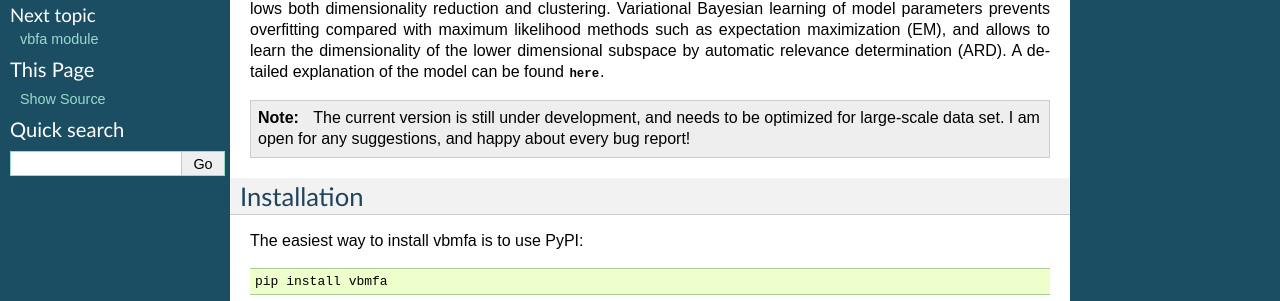
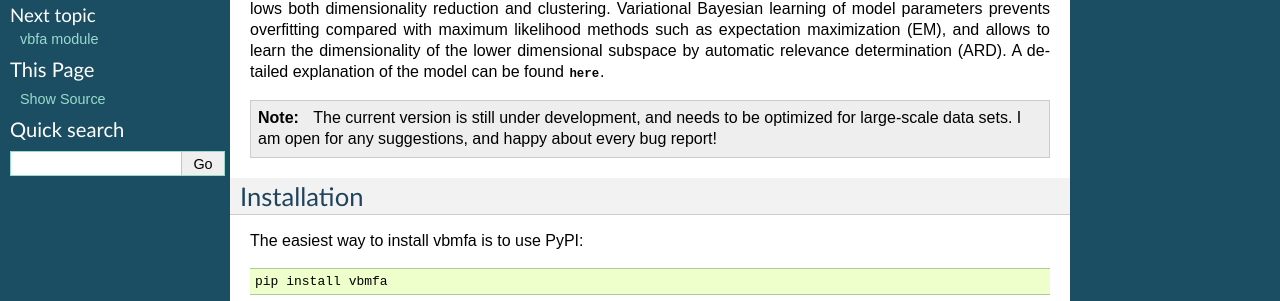
Before and after one commit to cangermueller/vbmfa, a Sphinx documentation site: the page built from docs/source/index.rst, in a window 1280 px wide. Shown: the part 192-493 px from the top of the page. Built offline with Sphinx 7.4.7, drawn with Linux system fonts in a browser that asks for light colours.

Commit message:
Update documentations

```diff
--- a/README.rst
+++ b/README.rst
@@ -20,7 +20,7 @@ explanation of the model can be found `here
 Note
 ----
 The current version is still under development, and needs to be optimized for
-large-scale data set. I am open for any suggestions, and happy about every
+large-scale data sets. I am open for any suggestions, and happy about every
 bug report!
 
 Installation
--- a/docs/source/index.rst
+++ b/docs/source/index.rst
@@ -22,7 +22,7 @@ explanation of the model can be found :download:`here <../data/model.pdf>`.
 
 .. note::
   The current version is still under development, and needs to be optimized for
-  large-scale data set. I am open for any suggestions, and happy about every
+  large-scale data sets. I am open for any suggestions, and happy about every
   bug report!
 
 Installation
```
Also changed, not shown: 2 other files.
